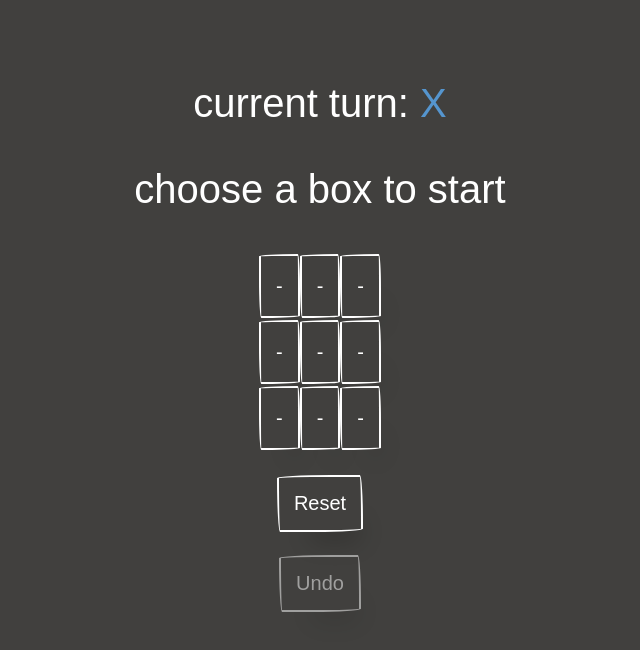
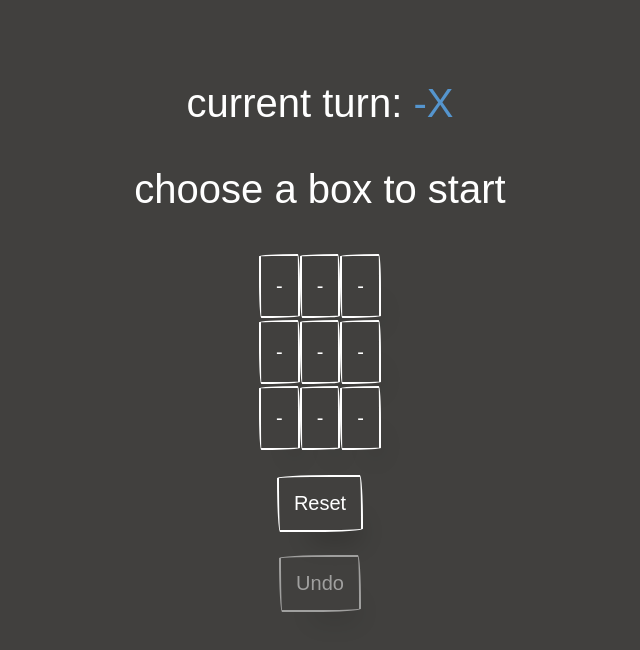
Before and after one commit to errixed/redux-tictactoe, a React (Create React App) app: page /ticTacToe in a window 1280 px wide. Shown: the top 650 px of the page, without its empty margins (320-960 px from the left). Built offline with nearby package versions, Linux system fonts and the light colour scheme; a web font is replaced by a local one.

Commit message:
add username to turns

```diff
--- a/src/app/slice/loginSlice.ts
+++ b/src/app/slice/loginSlice.ts
@@ -1,6 +1,7 @@
 import { createSelector, createSlice, PayloadAction } from "@reduxjs/toolkit";
 import { RootState } from "../../app/store";
 import { Turn } from "./ticTacToeSlice";
+
 export interface Login {
   name: string;
   role: Turn
@@ -35,7 +36,7 @@ export const loginSlice = createSlice({
         }
       }
     },
-    reset: () => initialState
+    logout: () => initialState
   },
 });
 
@@ -48,6 +49,6 @@ export const isReady = createSelector(
 
 );
 
-export const { addUser, reset } = loginSlice.actions;
+export const { addUser, logout } = loginSlice.actions;
 export const userSelector = (state: RootState) => state.persistedReducer.login;
 export default loginSlice.reducer;
--- a/src/app/slice/ticTacToeSlice.ts
+++ b/src/app/slice/ticTacToeSlice.ts
@@ -9,6 +9,8 @@ export interface State {
   table: Table
   turn: Turn
   gameStatus: string
+  nameX: string,
+  nameO: string,
 }
 
 const initialState: State = {
@@ -18,7 +20,9 @@ const initialState: State = {
     ['-', '-', '-']
   ],
   turn: "X",
-  gameStatus: "choose a box to start"
+  gameStatus: "choose a box to start",
+  nameO: '',
+  nameX: '',
 }
 
 interface TurnAction {
@@ -47,7 +51,19 @@ export const tictactoeSlice = createSlice({
       state.table = action.payload
       state.turn = state.turn === 'O' ? 'X' : 'O'
     },
-    reset: () => initialState,
+    reset: (state) => {
+      state.table = initialState.table
+      state.turn = initialState.turn
+      state.gameStatus = initialState.gameStatus
+    },
+    setUser: (state, action: PayloadAction<{name: string, role: Turn}>) => {
+      if (action.payload.role === 'O') {
+        state.nameO = action.payload.name
+      }
+      if (action.payload.role === 'X') {
+        state.nameX = action.payload.name
+      }
+    }
   },
 });
 
@@ -84,6 +100,6 @@ export const selectWinner = createSelector(
   }
 );
 
-export const { turn, reset, gameStatus, undo } = tictactoeSlice.actions;
+export const { turn, reset, gameStatus, undo, setUser } = tictactoeSlice.actions;
 export const stateSelector = (state: RootState) => state.persistedReducer.ticTacToe;
 export default tictactoeSlice.reducer;
--- a/src/pages/game.tsx
+++ b/src/pages/game.tsx
@@ -1,31 +1,38 @@
 import { LoginPage } from "./loginPage";
 import { useAppDispatch, useAppSelector } from "../app/hooks";
-import { isReady, reset } from "../app/slice/loginSlice";
+import { isReady, logout } from "../app/slice/loginSlice";
 import { Link } from "react-router-dom";
+import { useEffect } from "react";
+import { reset } from "../app/slice/ticTacToeSlice";
 
 export const Game = () => {
 
     const ready = useAppSelector(isReady);
     const dispatch = useAppDispatch();
 
+    useEffect(() => {
+        dispatch(logout())
+        dispatch(reset())
+    }, [dispatch]);
+
     return (
         <div>
             <div className="split left background-secondary">
-                <LoginPage role="X"/>
+                <LoginPage role="X" />
             </div>
 
             <div className="split right background-danger">
-                <LoginPage role="O"/>
+                <LoginPage role="O" />
             </div>
             {ready ? (
                 <div className="bottom">
                     <Link className="paper-btn btn-primary-outline" to="/ticTacToe">Ready!</Link>
                     <span>  </span>
-                    <input type="button" className="paper-btn btn-primary-outline" value="Logout" onClick={() => dispatch(reset())} />
+                    <input type="button" className="paper-btn btn-primary-outline" value="Logout" onClick={() => dispatch(logout())} />
                 </div>
 
             ) : (
-                <input type="button" className="bottom paper-btn btn-primary-outline" value="Logout" onClick={() => dispatch(reset())} />
+                <input type="button" className="bottom paper-btn btn-primary-outline" value="Logout" onClick={() => dispatch(logout())} />
             )}
 
         </div>
--- a/src/pages/loginPage.tsx
+++ b/src/pages/loginPage.tsx
@@ -1,7 +1,7 @@
 import { useState } from "react";
 import { useAppDispatch } from "../app/hooks";
 import { addUser } from "../app/slice/loginSlice";
-import { Turn } from "../app/slice/ticTacToeSlice";
+import { Turn, setUser } from "../app/slice/ticTacToeSlice";
 
 export const LoginPage: React.FC<{role: Turn}> = (props) => {
   const [newUserName, setNewUserName] = useState<string>("");
@@ -16,6 +16,7 @@ export const LoginPage: React.FC<{role: Turn}> = (props) => {
     };
     setState('ready')
     dispatch(addUser(newUser));
+    dispatch(setUser(newUser))
   }
 
   return (
--- a/src/pages/ticTacToePage.tsx
+++ b/src/pages/ticTacToePage.tsx
@@ -31,6 +31,7 @@ export const TicTacToePage = () => {
         }))
       }
     }
+
   }, [selectedState, dispatch, winner]);
 
   const handleTurn = (i: number, j: number) => {
@@ -53,7 +54,6 @@ export const TicTacToePage = () => {
   }
 
   const handleUndo = () => {
-
     if (executedUndo === false) {
       dispatch(undo(lastTable))
       setExecutedUndo(true)
@@ -63,14 +63,13 @@ export const TicTacToePage = () => {
   return (
     <div className="container">
       <div>
-        {/* {<ReturnUser users={users} />} */}
-      </div>
-      <div>
 
         {winner === null && states?.gameStatus !== "draw" ? (
           <div>
 
-            <h3>current turn: <span className={states?.turn === "X" ? "text-secondary" : "text-danger"}>{states?.turn}</span></h3>
+            <h3>current turn: <span className={states?.turn === "X" ? "text-secondary" : "text-danger"}>
+              {states?.turn === "X" ?  states?.nameX : states?.nameO} -
+              {states?.turn}</span></h3>
             <h3>{states?.gameStatus}</h3>
 
           </div>
```
